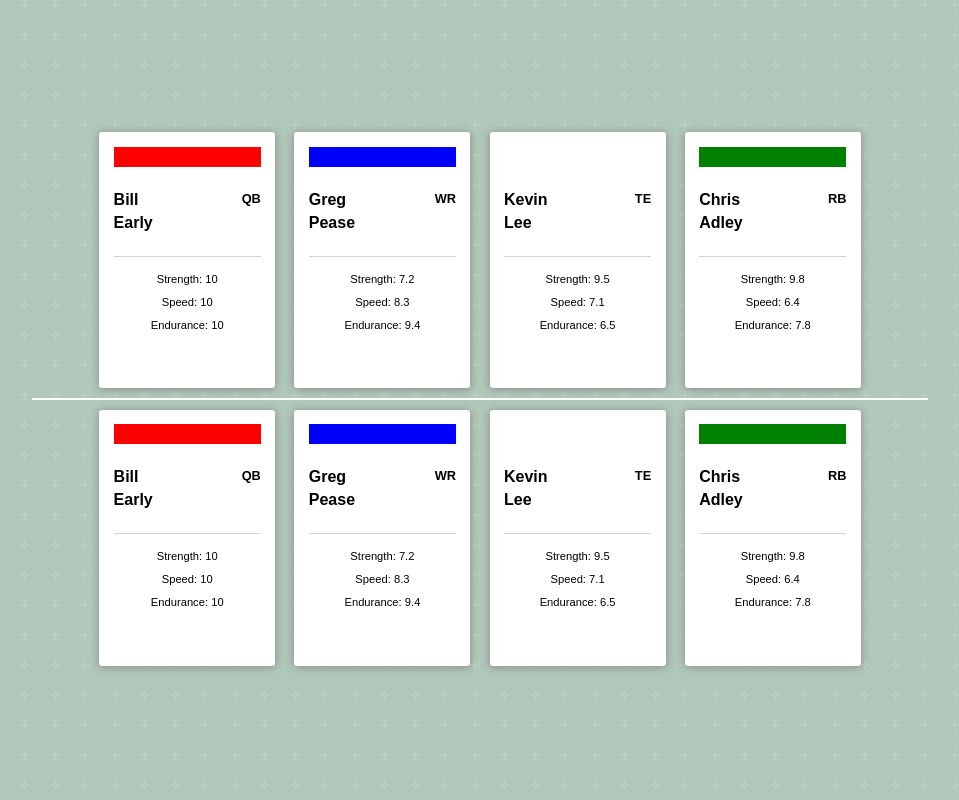
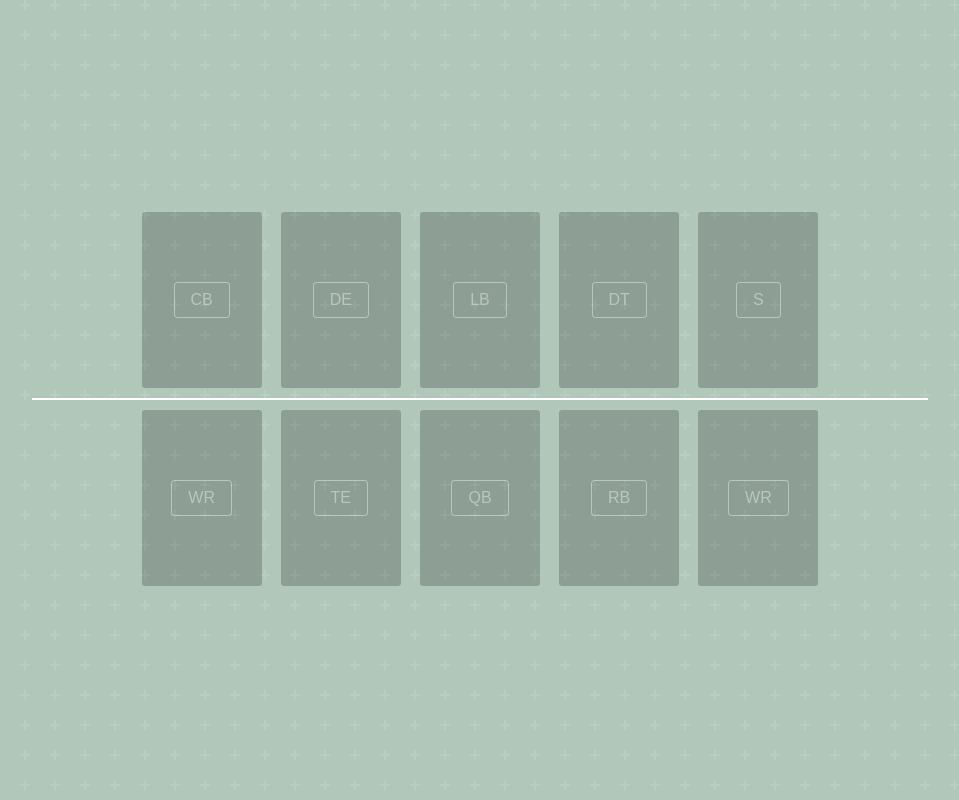
Before and after one commit to billearly/two-minute-warning, a Next.js app: page /game in a window 1280 px wide. Shown: the top 800 px of the page, without its empty margins (160-1119 px from the left). Built offline with nearby package versions, Linux system fonts and the light colour scheme.

Commit message:
Card slot added and base card size reduced

```diff
--- a/components/GameBoard.tsx
+++ b/components/GameBoard.tsx
@@ -1,13 +1,8 @@
 import React from 'react';
 import styled from 'styled-components';
-import {
-    PlayerCard,
-    PlayCard
-} from './cards';
-import {
-    mockPlayers,
-    mockPlays
-} from '../data';
+import { CardSlot, PlayerCard, PlayCard } from './cards';
+import { PlayerPosition } from '../enum';
+import { mockPlayers, mockPlays } from '../data';
 
 const TeamSide = styled.div`
     display: flex;
@@ -59,9 +54,21 @@
 
     return (
         <GameBoardWrapper>
+            <TeamSide>
+                <CardSlot playerPosition={PlayerPosition.CB} />
+                <CardSlot playerPosition={PlayerPosition.DE} />
+                <CardSlot playerPosition={PlayerPosition.LB} />
+                <CardSlot playerPosition={PlayerPosition.DT} />
+                <CardSlot playerPosition={PlayerPosition.S} />
+            </TeamSide>
+            <TeamSide>
+                <CardSlot playerPosition={PlayerPosition.WR} />
+                <CardSlot playerPosition={PlayerPosition.TE} />
+                <CardSlot playerPosition={PlayerPosition.QB} />
+                <CardSlot playerPosition={PlayerPosition.RB} />
+                <CardSlot playerPosition={PlayerPosition.WR} />
+            </TeamSide>
             <TeamSide>{getTeam()}</TeamSide>
-            <TeamSide>{getTeam()}</TeamSide>
-            <TeamSide>{getPlays()}</TeamSide>
         </GameBoardWrapper>
     );
 };
--- a/components/cards/CardBase.tsx
+++ b/components/cards/CardBase.tsx
@@ -9,8 +9,8 @@
     padding: 0.9em;
     box-shadow: 0 0.06em 0.5em #888888;
     border-radius: 0.2em;
-    width: 11em;
-    height: 16em;
+    width: 7.5em;
+    height: 11em;
 
     &:hover {
         box-shadow: 0 0.06em 0.5em #7AC9E8;
--- /dev/null
+++ b/components/cards/CardSlot.tsx
@@ -0,0 +1,35 @@
+import React from 'react';
+import styled from 'styled-components';
+import { PlayerPosition } from '../../enum';
+import CardBase from './CardBase';
+
+interface ICardSlotProps {
+    playerPosition: PlayerPosition
+}
+
+const StyledCardSlot = styled(CardBase)`
+    background-color: rgba(0, 0, 0, 0.2);
+    box-shadow: none;
+
+    display: flex;
+    flex-direction: column;
+    justify-content: center;
+`;
+
+const CardSlotLabel = styled.span`
+    text-align: center;
+    color: ${props => props.theme.colorWhiteTransparent};
+
+    margin: 0 auto;
+    border: 1px solid ${props => props.theme.colorWhiteTransparent};
+    border-radius: 0.2em;
+    padding: 0.5em 1em;
+`;
+
+export const CardSlot: React.SFC<ICardSlotProps> = ({ playerPosition }) => {
+    return (
+        <StyledCardSlot>
+            <CardSlotLabel>{playerPosition}</CardSlotLabel>
+        </StyledCardSlot>
+    );
+};
--- a/components/cards/PlayerCard.tsx
+++ b/components/cards/PlayerCard.tsx
@@ -12,35 +12,12 @@
     endurance: number
 };
 
-interface IImageProps {
-    position: PlayerPosition;
-}
-
-const CardBanner = styled.div`
-    width: 100%;
-    height: 1.25em;
-    background-color: ${(p: IImageProps) => {
-        switch (p.position) {
-            case PlayerPosition.QB:
-                return 'red';
-            case PlayerPosition.WR:
-                return 'blue';
-            case PlayerPosition.RB:
-                return 'green';
-            case PlayerPosition.TE:
-                return 'white'
-            default:
-                return 'grey';
-        }
-    }};
-`;
-
 const CardHeader = styled.div`
     display: flex;
     flex-direction: row;
     justify-content: space-between;
     align-items: flex-start;
-    padding: 1.5em 0;
+    padding: 0 0 1.5em;
     border-bottom: 0.06em solid lightgray;
 `;
 
@@ -79,8 +56,6 @@
 }) => {
     return (
         <CardBase>
-            <CardBanner position={position} />
-
             <CardHeader>
                 <div>
                     <PlayerName>{firstName}</PlayerName>
--- a/components/cards/index.ts
+++ b/components/cards/index.ts
@@ -1,2 +1,3 @@
 export { PlayerCard } from './PlayerCard';
 export { PlayCard } from './PlayCard';
+export { CardSlot } from './CardSlot';
--- a/components/theme/main.tsx
+++ b/components/theme/main.tsx
@@ -1,5 +1,6 @@
 const theme = {
-    colorBlue: 'lightblue'
+    colorBlue: 'lightblue',
+    colorWhiteTransparent: 'rgba(255, 255, 255, 0.4)'
 };
 
 export default theme;
--- a/enum/index.ts
+++ b/enum/index.ts
@@ -1,8 +1,16 @@
 export enum PlayerPosition {
+    // Offense
     QB = 'QB',
     WR = 'WR',
     RB = 'RB',
-    TE = 'TE'
+    TE = 'TE',
+
+    // Defense
+    DE = 'DE',
+    DT = 'DT',
+    LB = 'LB',
+    CB = 'CB',
+    S = 'S'
 }
 
 export enum PlayType {
```
